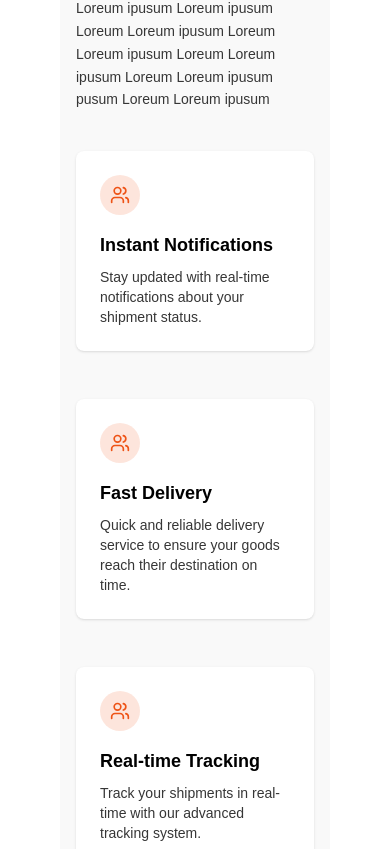
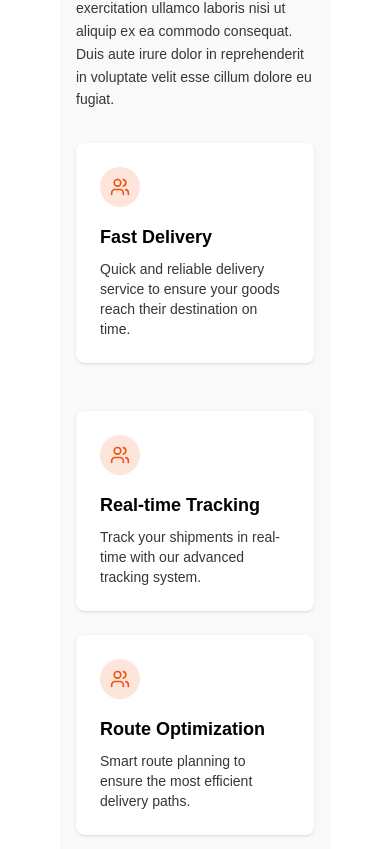
Before and after one commit to kahrvba/naqlyatTech-Website, a Next.js app: page / in a window 390 px wide. Shown: the part 2775-3624 px from the top of the page. Built offline with nearby package versions, Linux system fonts and the light colour scheme.

Commit message:
feat: refactor Features section layout and components for improved structure and responsiveness

```diff
--- a/src/components/sections/features/Features.tsx
+++ b/src/components/sections/features/Features.tsx
@@ -1,6 +1,4 @@
 import React from 'react';
-import { LeftSidebar } from './components/LeftSidebar';
-import { FeaturesGrid } from './components/FeaturesGrid';
 import { Feature } from './types';
 import {
 
@@ -46,11 +44,54 @@ export default function Features() {
         <section id="features" className="py-16 m-15 rounded-2xl md:py-24 bg-[#F9F9F9] bg-opacity-10">
             <div className="container mx-auto px-4">
                 <div className="flex flex-col lg:flex-row gap-12 lg:gap-16">
-                    {/* Left Sidebar */}
-                    <LeftSidebar feature={features[features.length - 1]} />
+                    {/* Left Sidebar - Title and Description Only */}
+                    <div className="lg:w-1/3">
+                        <h2 className="text-3xl text-black md:text-4xl font-bold mb-6">Our Features</h2>
+                        <div className="w-12 h-1 bg-orange mb-6"></div>
+                        <p className="text-gray text-sm leading-relaxed">
+                            Lorem ipsum dolor sit amet, consectetur adipiscing elit. Ut enim ad minim veniam, quis nostrud exercitation ullamco laboris nisi ut aliquip ex ea commodo consequat. Duis aute irure dolor in reprehenderit in voluptate velit esse cillum dolore eu fugiat.
+                        </p>
 
-                    {/* Features Grid */}
-                    <FeaturesGrid features={features.slice(0, -1)} />
+                        {/* Feature Card under description */}
+                        <div className="mt-8">
+                            <div className="bg-white p-6 rounded-lg shadow-sm hover:shadow-md transition-shadow h-full flex flex-col">
+                                <div className="mb-4">
+                                    <span className="inline-flex items-center justify-center w-10 h-10 rounded-full bg-light-orange bg-opacity-30">
+                                        <div className="text-orange">
+                                            {features[0].icon}
+                                        </div>
+                                    </span>
+                                </div>
+                                <h3 className="text-lg font-semibold mb-2">{features[0].title}</h3>
+                                <p className="text-gray text-sm flex-1">
+                                    {features[0].description}
+                                </p>
+                            </div>
+                        </div>
+                    </div>
+
+                    {/* Features Grid - Remaining Cards */}
+                    <div className="lg:w-2/3">
+                        <div className="grid grid-cols-1 md:grid-cols-2 gap-6 items-stretch">
+                            {features.slice(1).map((feature) => (
+                                <div key={feature.id} className="flex">
+                                    <div className="bg-white p-6 rounded-lg shadow-sm hover:shadow-md transition-shadow h-full flex flex-col w-full">
+                                        <div className="mb-4">
+                                            <span className="inline-flex items-center justify-center w-10 h-10 rounded-full bg-light-orange bg-opacity-30">
+                                                <div className="text-orange">
+                                                    {feature.icon}
+                                                </div>
+                                            </span>
+                                        </div>
+                                        <h3 className="text-lg font-semibold mb-2">{feature.title}</h3>
+                                        <p className="text-gray text-sm flex-1">
+                                            {feature.description}
+                                        </p>
+                                    </div>
+                                </div>
+                            ))}
+                        </div>
+                    </div>
                 </div>
             </div>
         </section>
--- a/src/components/sections/features/components/FeatureCard.tsx
+++ b/src/components/sections/features/components/FeatureCard.tsx
@@ -8,7 +8,7 @@ interface FeatureCardProps {
 
 export function FeatureCard({ icon, title, description }: FeatureCardProps) {
     return (
-        <div className="bg-white p-6 rounded-lg shadow-sm hover:shadow-md transition-shadow">
+        <div className="bg-white p-6 rounded-lg shadow-sm hover:shadow-md transition-shadow h-full flex flex-col">
             <div className="mb-4">
                 <span className="inline-flex items-center justify-center w-10 h-10 rounded-full bg-light-orange bg-opacity-30">
                     <div className="text-orange">
@@ -17,7 +17,7 @@ export function FeatureCard({ icon, title, description }: FeatureCardProps) {
                 </span>
             </div>
             <h3 className="text-lg font-semibold mb-2">{title}</h3>
-            <p className="text-gray text-sm">
+            <p className="text-gray text-sm flex-1">
                 {description}
             </p>
         </div>
--- a/src/components/sections/features/components/FeaturesGrid.tsx
+++ b/src/components/sections/features/components/FeaturesGrid.tsx
@@ -8,9 +8,11 @@ interface FeaturesGridProps {
 export function FeaturesGrid({ features }: FeaturesGridProps) {
     return (
         <div className="lg:w-2/3">
-            <div className="grid grid-cols-1 md:grid-cols-2 gap-12 lg:gap-16">
+            <div className="grid grid-cols-1 md:grid-cols-2 gap-12 lg:gap-16 items-stretch">
                 {features.map((feature) => (
-                    <FeatureCard key={feature.id} {...feature} />
+                    <div key={feature.id} className="flex">
+                        <FeatureCard {...feature} />
+                    </div>
                 ))}
             </div>
         </div>
--- a/src/components/sections/features/components/LeftSidebar.tsx
+++ b/src/components/sections/features/components/LeftSidebar.tsx
@@ -17,8 +17,10 @@ export function LeftSidebar({ feature }: LeftSidebarProps) {
             </p>
 
             {/* Feature Card under description */}
-            <div className="mt-10 max-w-sm">
-                <FeatureCard {...feature} />
+            <div className="mt-10 flex">
+                <div className="flex-1">
+                    <FeatureCard {...feature} />
+                </div>
             </div>
         </div>
     );
```
